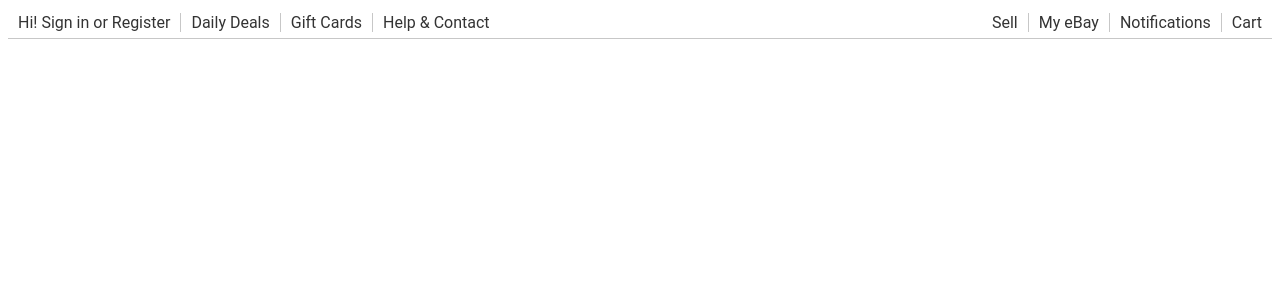
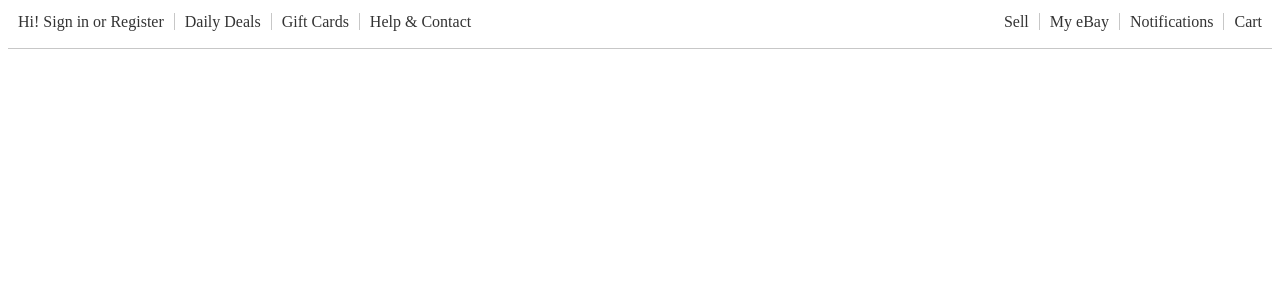
Before and after one commit to seabay-sdc/shopping-cart, a React app: page / in a window 1280 px wide. Shown: the top 300 px of the page. Built offline with nearby package versions, Linux system fonts and the light colour scheme; the HTML template or start-up script is replaced by a standard one.

Commit message:
Update style

```diff
--- a/client/src/styles/main.css
+++ b/client/src/styles/main.css
@@ -4,13 +4,27 @@
   --light-text: rgb(141, 145, 156);
 }
 
-* {
-  font-family: 'Roboto', sans-serif;
+.header {
+  border-bottom: 1px #c7c7c7 solid;
+  height: 30px;
+  padding: 5px 0;
 }
 
-.header {
-  height: 30px;
-  border-bottom: 1px #c7c7c7 solid;
+.header nav ul {
+  list-style-type: none;
+  margin: 0;
+  padding-inline-start: 0;
+}
+
+nav ul li {
+  display: inline;
+  padding-left: 10px;
+  padding-right: 10px;
+  text-decoration: none;
+}
+
+nav ul li a {
+  text-decoration: none;
 }
 
 .link {
@@ -35,24 +49,6 @@
   float: right;
 }
 
-nav ul {
-  list-style-type: none;
-  margin: 5px 0;
-  padding-inline-start: 0;
-}
-
-nav ul li {
-  display: inline;
-  font-size: 16px;
-  padding-left: 10px;
-  padding-right: 10px;
-  text-decoration: none;
-}
-
-nav ul li a {
-  text-decoration: none;
-}
-
 .li-right {
   border-right: 1px #c7c7c7 solid;
 }
@@ -61,20 +57,6 @@ nav ul li a {
   display: grid;
   font-size: 18px;
   grid-template-columns: 15% 65% auto;
-}
-
-.shopping-cart {
-  background: white;
-  border: 1px solid #616161;
-  border-radius: 3px;
-  box-shadow: 0 10px 20px rgba(0,0,0,0.19), 0 6px 6px rgba(0,0,0,0.23);
-  float: right;
-  font-size: 25px;
-  padding: 15px;
-  position: absolute;
-  right: 65px;
-  top: 35px;
-  width: 250px;
 }
 
 .shopping-cart-total {
```
